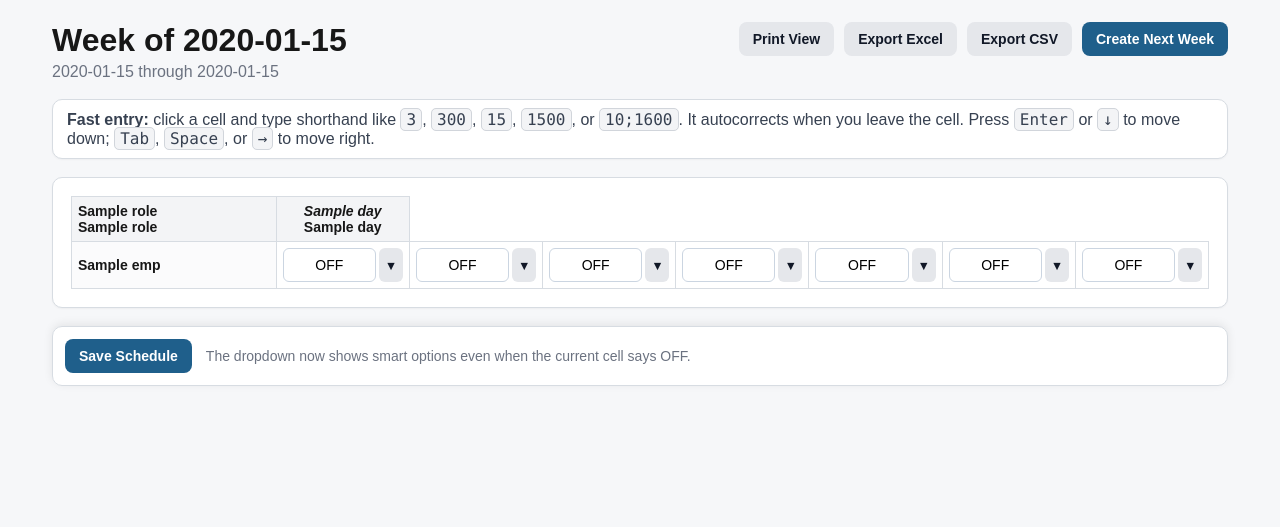
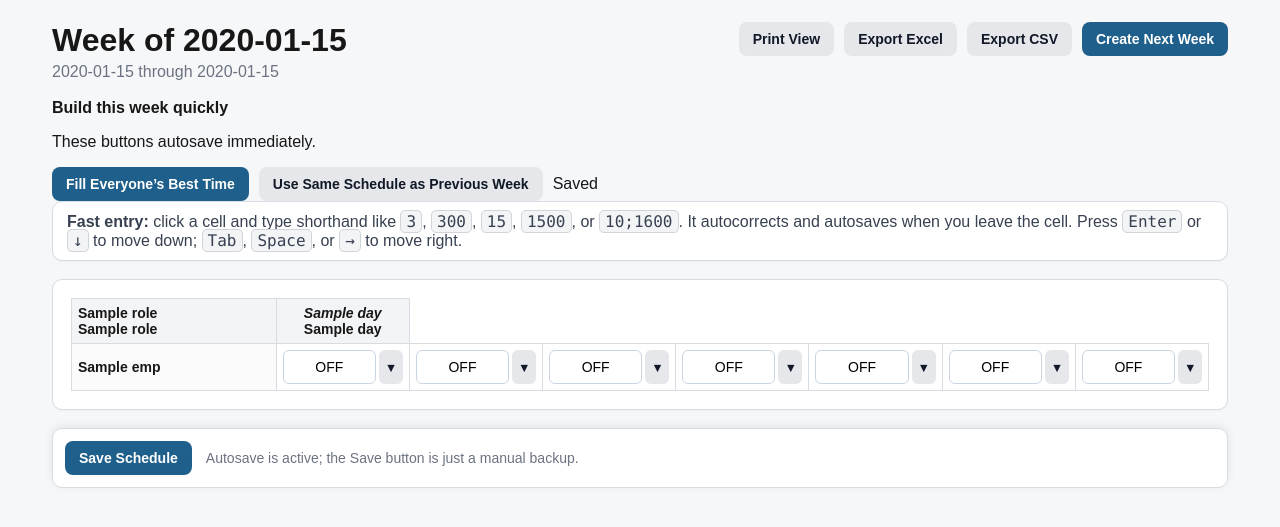
Before and after one commit to all-upper-case/gaucho-schedule, a Flask app: template templates/schedule.html in a window 1280 px wide. Shown: the part 52-579 px from the top of the page. Run offline with Flask 3, Linux system fonts and the light colour scheme; data comes from the database, SQL or seed files in the repository; the template is opened without the code that fills it: most values are stand-ins (such as "Sample title", 1, 10 or a date in 2020).

Commit message:
Add schedule autosave status and bulk fill controls

```diff
--- a/templates/schedule.html
+++ b/templates/schedule.html
@@ -15,8 +15,20 @@
   </div>
 </div>
 
+<section class="toolbar-card" data-week-start="{{ week_start.isoformat() }}">
+  <div>
+    <strong>Build this week quickly</strong>
+    <p>These buttons autosave immediately.</p>
+  </div>
+  <div class="actions">
+    <button type="button" id="fill-best-times">Fill Everyone’s Best Time</button>
+    <button type="button" id="copy-previous-week" class="secondary">Use Same Schedule as Previous Week</button>
+    <span id="autosave-status" class="autosave-status">Saved</span>
+  </div>
+</section>
+
 <section class="quick-help">
-  <strong>Fast entry:</strong> click a cell and type shorthand like <code>3</code>, <code>300</code>, <code>15</code>, <code>1500</code>, or <code>10;1600</code>. It autocorrects when you leave the cell. Press <kbd>Enter</kbd> or <kbd>↓</kbd> to move down; <kbd>Tab</kbd>, <kbd>Space</kbd>, or <kbd>→</kbd> to move right.
+  <strong>Fast entry:</strong> click a cell and type shorthand like <code>3</code>, <code>300</code>, <code>15</code>, <code>1500</code>, or <code>10;1600</code>. It autocorrects and autosaves when you leave the cell. Press <kbd>Enter</kbd> or <kbd>↓</kbd> to move down; <kbd>Tab</kbd>, <kbd>Space</kbd>, or <kbd>→</kbd> to move right.
 </section>
 
 {% if warnings %}
@@ -68,7 +80,7 @@
 
   <div class="sticky-save">
     <button type="submit">Save Schedule</button>
-    <span class="muted">The dropdown now shows smart options even when the current cell says OFF.</span>
+    <span class="muted">Autosave is active; the Save button is just a manual backup.</span>
   </div>
 </form>
 <div id="smart-shift-menu" class="smart-shift-menu" hidden></div>
```
